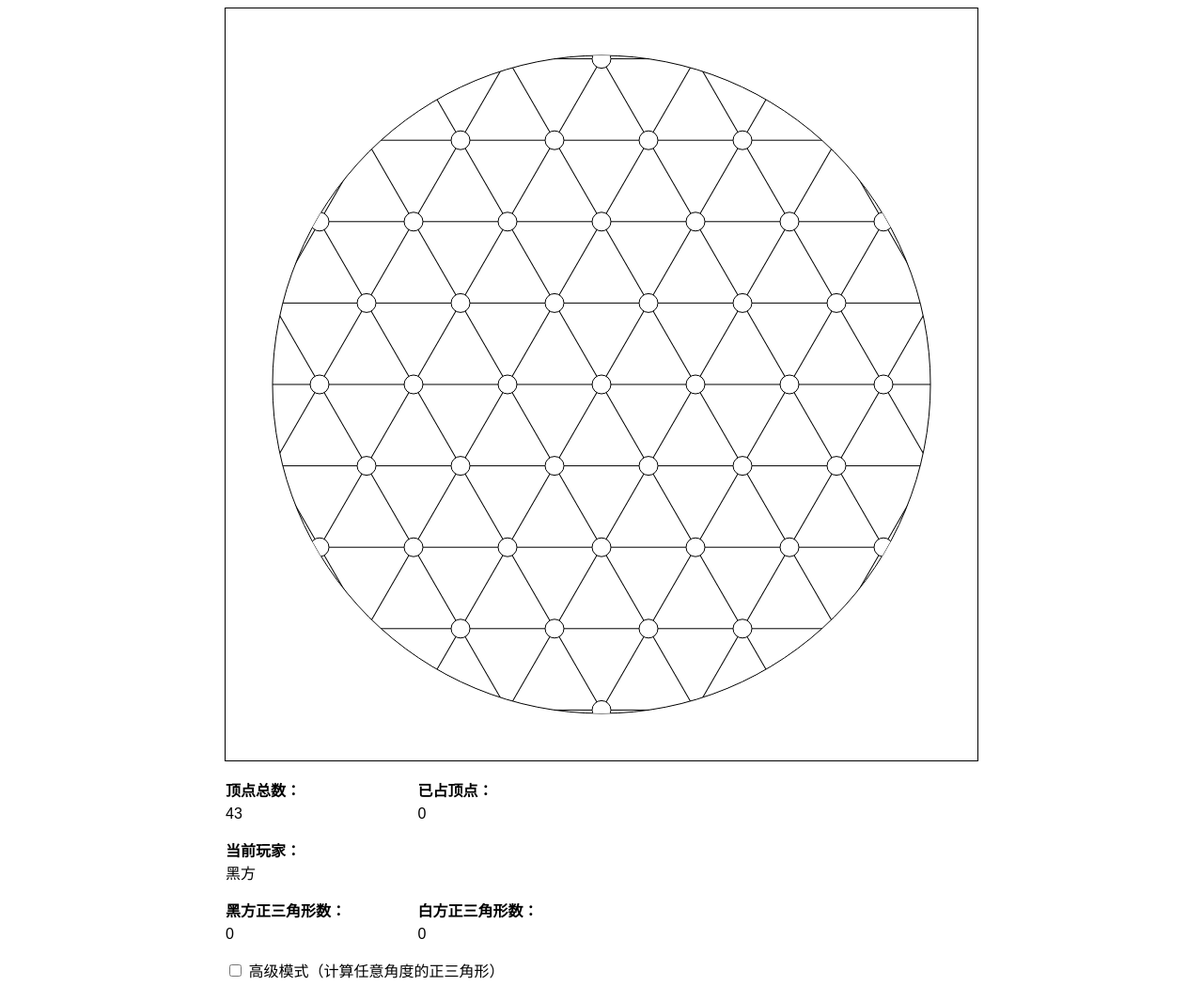
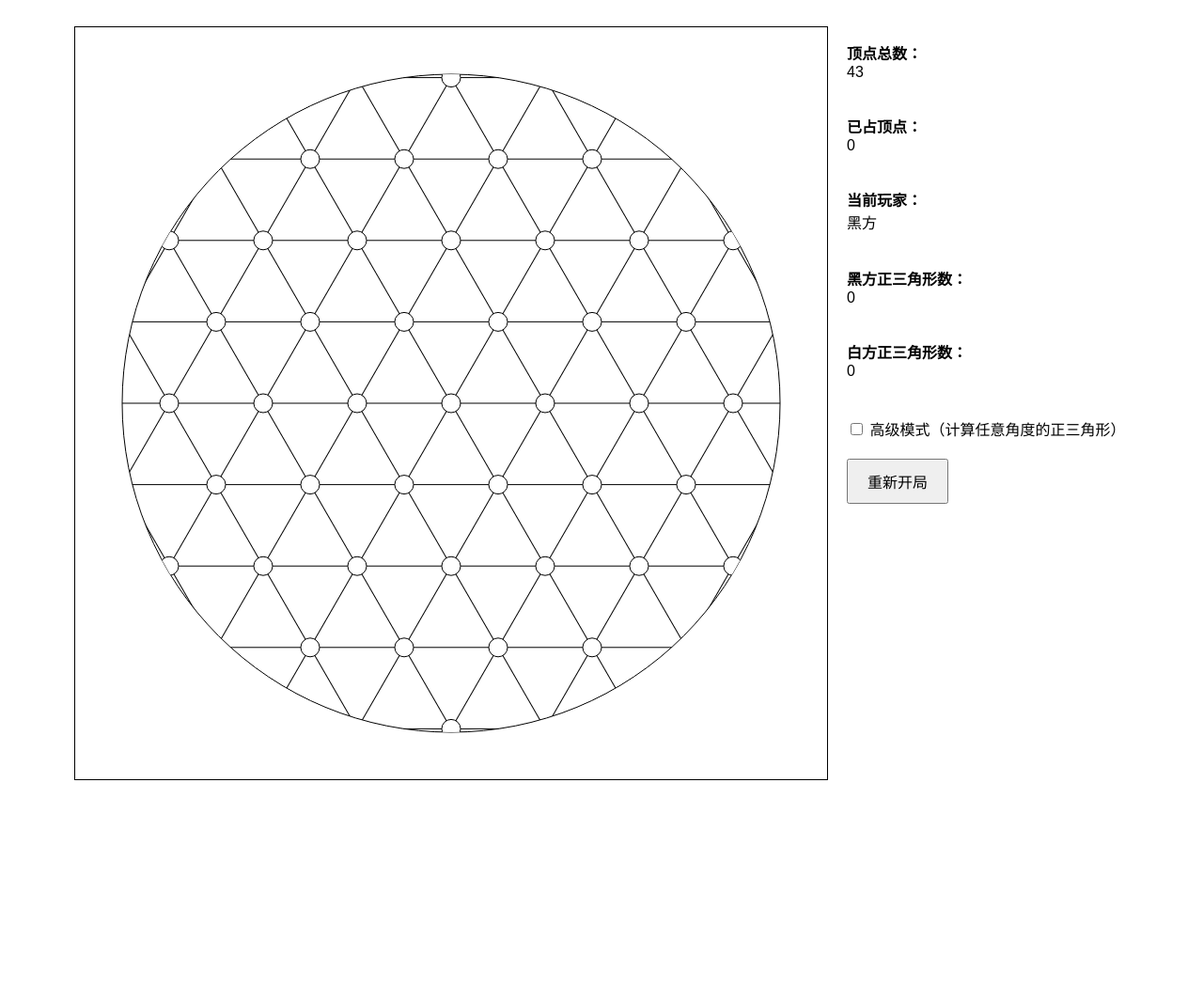
Before and after one commit to bones7456/bones7456, a plain HTML site: page triangle_chess/index.html in a window 1280 px wide. Shown: the whole page at 94% size. After the commit the page ends 858 px from the top, so only its background shows below. Drawn offline with Linux system fonts and the light colour scheme.

Commit message:
优化结果显示，添加重新开始的按钮

```diff
--- a/triangle_chess/game.js
+++ b/triangle_chess/game.js
@@ -28,17 +28,6 @@
     blackTrianglesElement.textContent = '0';
     whiteTrianglesElement.textContent = '0';
 
-    // 绘制大圆
-    ctx.beginPath();
-    ctx.arc(centerX, centerY, circleRadius, 0, 2 * Math.PI);
-    ctx.stroke();
-
-    // 将绘图限制在大圆内
-    ctx.save();
-    ctx.beginPath();
-    ctx.arc(centerX, centerY, circleRadius, 0, 2 * Math.PI);
-    ctx.clip();
-
     // 绘制一组平行线的函数
     function drawParallelLines(angle) {
         ctx.save();
@@ -56,24 +45,6 @@
         }
         ctx.restore();
     }
-
-    // 绘制水平线
-    drawParallelLines(0);
-
-    // 绘制与水平成 60 度的平行线
-    drawParallelLines(60);
-
-    // 绘制与水平成 120 度的平行线
-    drawParallelLines(-60);
-
-    // 生成并存储所有交点（顶点）
-    generateVertices();
-    drawAvailablePositions();
-
-    // 更新顶点总数显示
-    verticesCountElement.textContent = vertices.length.toString();
-
-    ctx.restore(); // 恢复剪切区域
 
     // 添加点击事件监听器
     canvas.addEventListener('click', handleCanvasClick);
@@ -233,14 +204,12 @@
 
     // 游戏结束处理函数
     function endGame() {
-        alert('游戏结束，正在统计结果...');
-
         // 统计结果已在 updateTriangleCounts 中更新
         const blackTriangles = parseInt(blackTrianglesElement.textContent, 10);
         const whiteTriangles = parseInt(whiteTrianglesElement.textContent, 10);
 
-        // 显示结果
-        let resultMessage = `黑方组成的正三角形数量：${blackTriangles}\n白方组成的正三角形数量：${whiteTriangles}\n`;
+        // 准备结果消息
+        let resultMessage = `游戏结束！\n黑方组成的正三角形数量：${blackTriangles}\n白方组成的正三角形数量：${whiteTriangles}\n`;
         if (blackTriangles > whiteTriangles) {
             resultMessage += '黑方获胜！';
         } else if (whiteTriangles > blackTriangles) {
@@ -248,7 +217,11 @@
         } else {
             resultMessage += '平局！';
         }
-        alert(resultMessage);
+
+        // 更新并显示结果元素
+        const resultElement = document.getElementById('gameResult');
+        resultElement.textContent = resultMessage;
+        resultElement.style.display = 'block';
     }
 
     // 统计玩家能够组成的正三角形数量
@@ -321,4 +294,57 @@
 
     // 添加事件监听器，以便在切换高级模式时重新计算三角形数量
     advancedModeCheckbox.addEventListener('change', updateTriangleCounts);
+
+    const restartButton = document.getElementById('restartButton');
+
+    // 在初始化游戏状态的代码块之后添加以下函数
+    function initializeGame() {
+        // 清空棋盘
+        ctx.clearRect(0, 0, width, height);
+
+        // 重置游戏状态
+        vertices.length = 0;
+        Object.keys(occupied).forEach(key => delete occupied[key]);
+        currentPlayer = 'black';
+
+        // 重新绘制棋盘
+        drawBoard();
+        generateVertices();
+        drawAvailablePositions();
+
+        // 更新显示信息
+        verticesCountElement.textContent = vertices.length.toString();
+        occupiedCountElement.textContent = '0';
+        currentPlayerElement.textContent = '黑方';
+        blackTrianglesElement.textContent = '0';
+        whiteTrianglesElement.textContent = '0';
+
+        // 隐藏游戏结果
+        const resultElement = document.getElementById('gameResult');
+        resultElement.style.display = 'none';
+    }
+
+    function drawBoard() {
+        // 绘制大圆
+        ctx.beginPath();
+        ctx.arc(centerX, centerY, circleRadius, 0, 2 * Math.PI);
+        ctx.stroke();
+
+        // 将绘图限制在大圆内
+        ctx.save();
+        ctx.beginPath();
+        ctx.arc(centerX, centerY, circleRadius, 0, 2 * Math.PI);
+        ctx.clip();
+
+        // 绘制三组平行线
+        drawParallelLines(0);
+        drawParallelLines(60);
+        drawParallelLines(-60);
+    }
+
+    // 添加重新开局按钮的事件监听器
+    restartButton.addEventListener('click', initializeGame);
+
+    // 在文件末尾调用initializeGame函数来初始化游戏
+    initializeGame();
 })();
--- a/triangle_chess/index.html
+++ b/triangle_chess/index.html
@@ -4,48 +4,71 @@
     <meta charset="UTF-8">
     <title>双人棋类游戏棋盘</title>
     <style>
+        body {
+            font-family: Arial, sans-serif;
+            display: flex;
+            justify-content: center;
+            align-items: flex-start;
+            padding: 20px;
+        }
+        #gameContainer {
+            display: flex;
+            gap: 20px;
+        }
         canvas {
             border: 1px solid black;
-            display: block;
-            margin: 0 auto;
             background-color: #fff;
         }
-        #debugInfo {
-            width: 800px;
-            margin: 20px auto;
-            font-family: Arial, sans-serif;
-            font-size: 16px;
-            line-height: 1.5;
+        #controlPanel {
+            width: 300px;
         }
         #debugInfo span {
             display: inline-block;
-            width: 200px;
+            width: 100%;
+            margin-bottom: 10px;
         }
         .checkbox-container {
-            margin-top: 10px;
+            margin-top: 20px;
+        }
+        #restartButton {
+            margin-top: 20px;
+            padding: 10px 20px;
+            font-size: 16px;
+            cursor: pointer;
+        }
+        #gameResult {
+            position: fixed;
+            top: 50%;
+            left: 50%;
+            transform: translate(-50%, -50%);
+            background-color: white;
+            padding: 20px;
+            border: 2px solid black;
+            z-index: 1000;
+            display: none;
         }
     </style>
 </head>
 <body>
+<div id="gameContainer">
     <canvas id="gameCanvas" width="800" height="800"></canvas>
+    <div id="controlPanel">
         <div id="debugInfo">
-    <p>
-        <span><strong>顶点总数：</strong><span id="verticesCount">0</span></span>
-        <span><strong>已占顶点：</strong><span id="occupiedCount">0</span></span>
-    </p>
-    <p>
-        <span><strong>当前玩家：</strong><span id="currentPlayer">黑方</span></span>
-    </p>
-    <p>
-        <span><strong>黑方正三角形数：</strong><span id="blackTriangles">0</span></span>
-        <span><strong>白方正三角形数：</strong><span id="whiteTriangles">0</span></span>
-    </p>
+            <p><span><strong>顶点总数：</strong><span id="verticesCount">0</span></span></p>
+            <p><span><strong>已占顶点：</strong><span id="occupiedCount">0</span></span></p>
+            <p><span><strong>当前玩家：</strong><span id="currentPlayer">黑方</span></span></p>
+            <p><span><strong>黑方正三角形数：</strong><span id="blackTriangles">0</span></span></p>
+            <p><span><strong>白方正三角形数：</strong><span id="whiteTriangles">0</span></span></p>
+        </div>
         <div class="checkbox-container">
             <label>
                 <input type="checkbox" id="advancedMode"> 高级模式（计算任意角度的正三角形）
             </label>
         </div>
+        <button id="restartButton">重新开局</button>
     </div>
+</div>
+<div id="gameResult"></div>
 <script src="game.js"></script>
 </body>
 </html>
```
Lines whose indentation alone changed are shown as unchanged.
